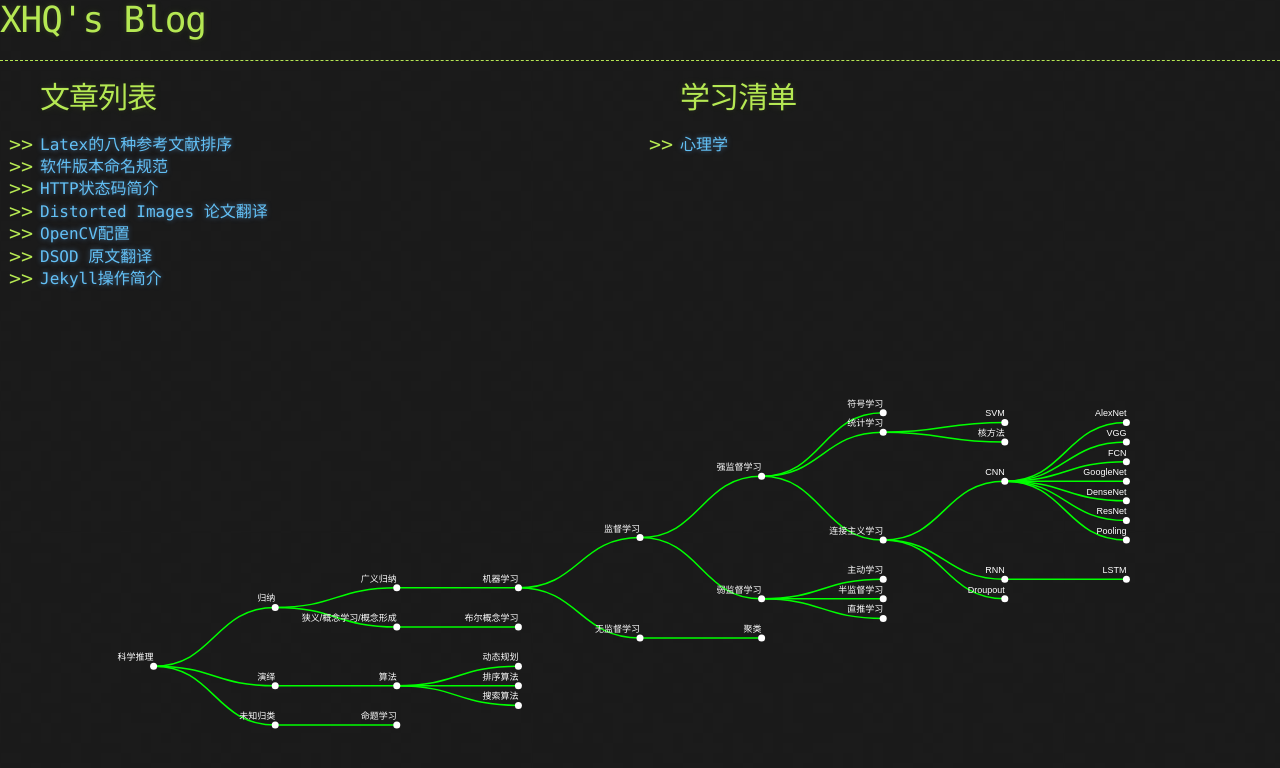
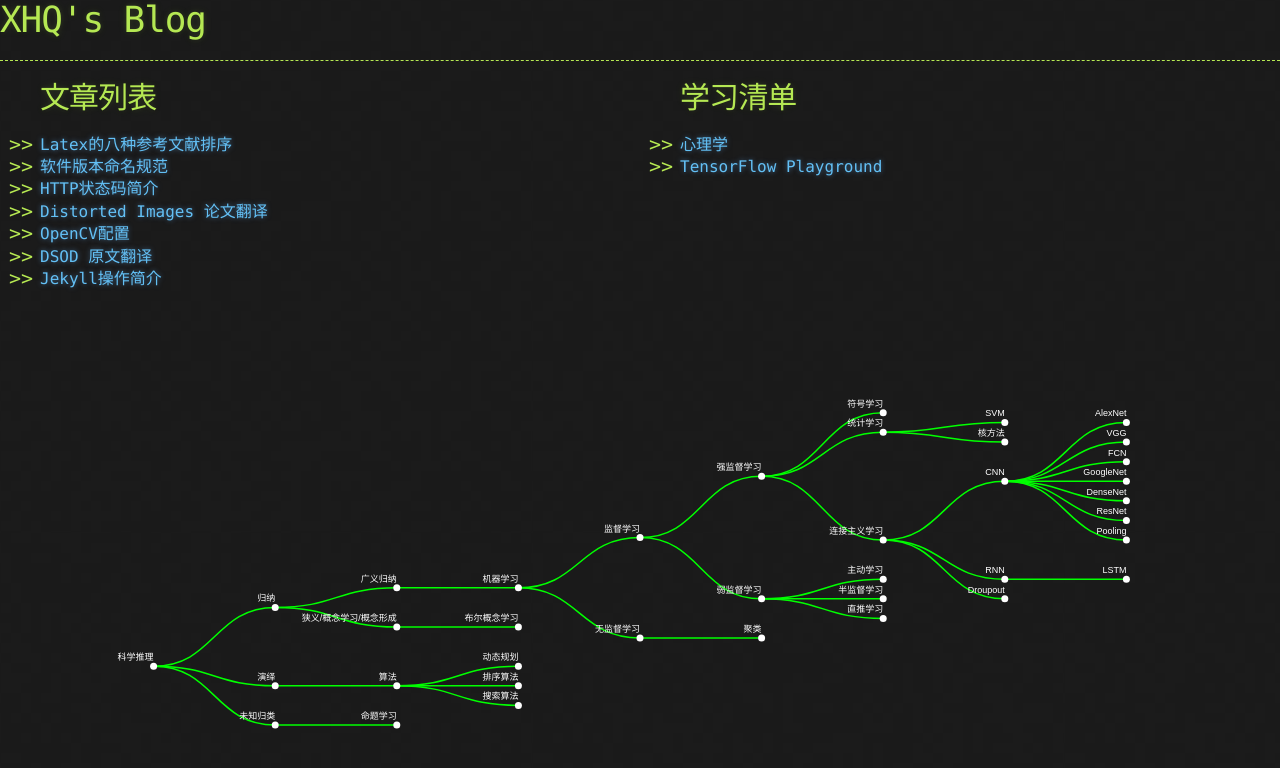
Before and after one commit to Code-0x00/code-0x00.github.io, a Jekyll site: the page built from index.html, in a window 1280 px wide. Shown: the top 768 px of the page. Built offline with Jekyll 4.4.1, drawn with Linux system fonts in a browser that asks for light colours.

Commit message:
playground

```diff
--- a/index.html
+++ b/index.html
@@ -35,6 +35,9 @@ title: XHQ's Blog
 					<h2>学习清单</h2>
 				    <li>
 				      	<a href="https://www.zhihu.com/question/19610070" target="_blank">心理学</a>
+				    </li>
+				    <li>
+				      	<a href="https://playground.tensorflow.org" target="_blank">TensorFlow Playground</a>
 				    </li>
 				</ul>
 			</div>
```
